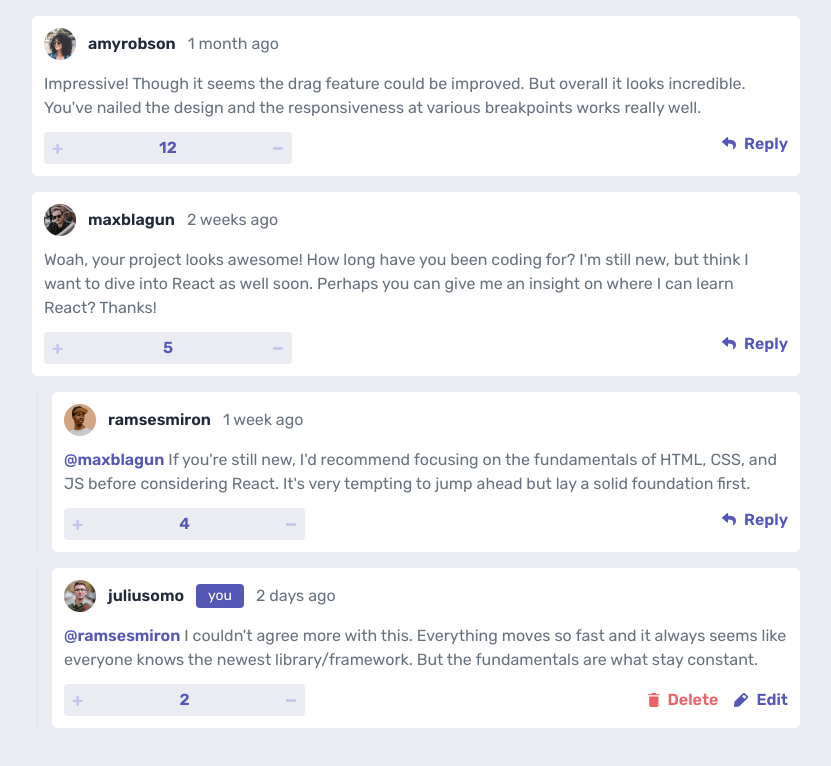
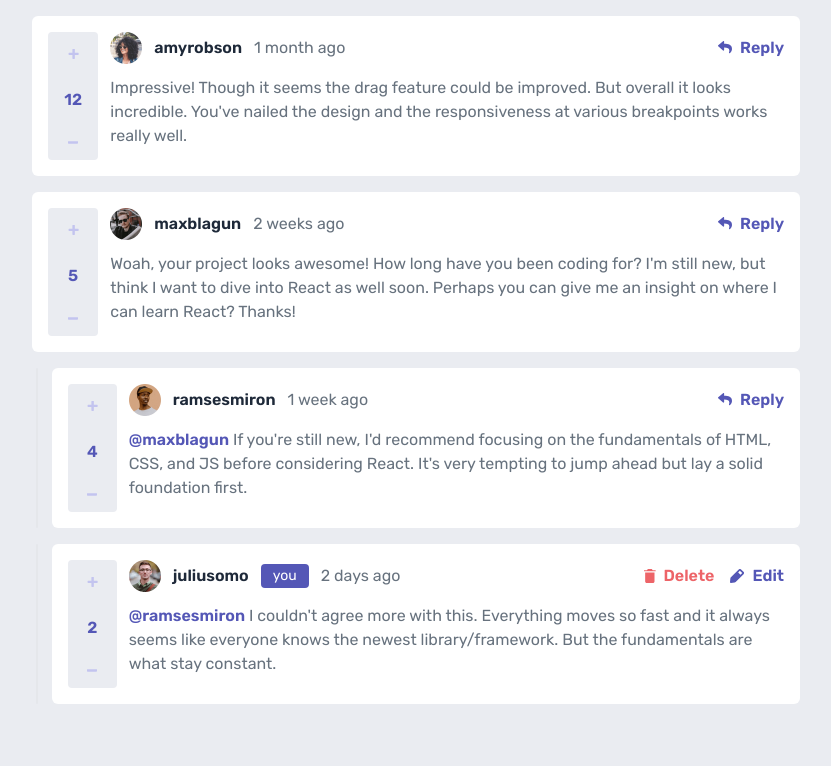
Before and after one commit to molinax18/fm-interactive-comments-section, a React (Vite) app: page / in a window 1280 px wide. Shown: the top 766 px of the page, without its empty margins (224-1055 px from the left). Built offline with nearby package versions, Linux system fonts and the light colour scheme.

Commit message:
style: CommentCard desktop design

```diff
--- a/src/comment/components/CommentCard.tsx
+++ b/src/comment/components/CommentCard.tsx
@@ -28,21 +28,26 @@ export default function CommentCard({ data, isCurrentUser, className }: Props) {
 
   return (
     <article
-      className={`grid grid-cols-12 gap-y-3 p-3 rounded-md bg-white text-grey-500 ${className || ""}`}
+      className={`grid grid-cols-12 gap-y-3 p-3 rounded-md bg-white text-grey-500 md:gap-3 md:p-4 ${className || ""}`}
     >
-      <header className="col-span-full flex items-center gap-x-3">
+      <header className="col-span-full flex items-center gap-x-3 md:row-start-1 md:col-start-2 md:col-span-8">
         <UserProfile user={user} isCurrentUser={isCurrentUser} />
 
         <time>{createdAt}</time>
       </header>
 
-      <ScoreControl score={score} className="row-start-3 col-span-4" />
+      <ScoreControl
+        score={score}
+        className="row-start-3 col-span-4 md:col-start-1 md:col-span-1 md:row-start-1 md:row-span-3 md:flex-col md:items-center md:py-4"
+      />
 
-      <p className="row-start-2 col-span-full">{renderMessage()}</p>
+      <p className="row-start-2 col-span-full md:col-start-2">
+        {renderMessage()}
+      </p>
 
       <ActionControl
         isCurrentUser={isCurrentUser}
-        className={`${isCurrentUser ? "flex gap-x-4 col-start-8" : "col-start-10"} row-start-3 col-span-full ml-auto`}
+        className={`${isCurrentUser ? "flex gap-x-4 col-start-8" : "col-start-10"} row-start-3 col-span-full self-center ml-auto md:row-start-1`}
       />
     </article>
   );
```
